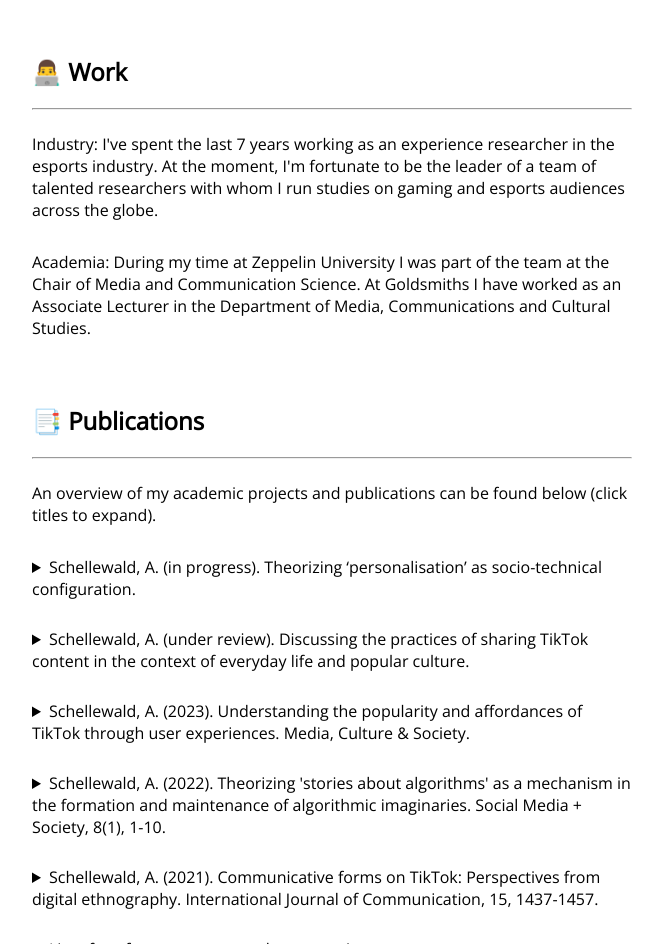
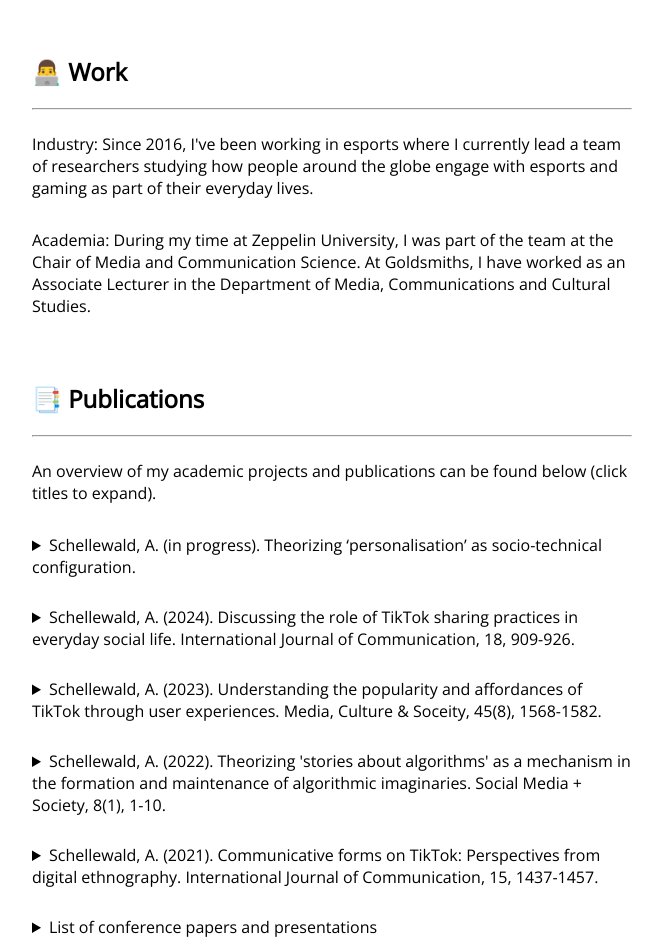
Before and after one commit to aschellewald/aschellewald.github.io, a plain HTML site: page index.html in a window 1280 px wide. Shown: the part 681-1625 px from the top of the page, without its empty margins (308-971 px from the left). Drawn offline with Linux system fonts and the light colour scheme.

Commit message:
Update index.html

```diff
--- a/index.html
+++ b/index.html
@@ -23,8 +23,8 @@
 		</div>
 		<div>
 			<br><h2>&#x1F468;&#x200D;&#x1F4BB; Work</h2><hr>
-			<p>Industry: I've spent the last 7 years working as an experience researcher in the esports industry. At the moment, I'm fortunate to be the leader of a team of talented researchers with whom I run studies on gaming and esports audiences across the globe.</p>
-			<p>Academia: During my time at Zeppelin University I was part of the team at the Chair of Media and Communication Science. At Goldsmiths I have worked as an Associate Lecturer in the Department of Media, Communications and Cultural Studies.</p>
+			<p>Industry: Since 2016, I've been working in esports where I currently lead a team of researchers studying how people around the globe engage with esports and gaming as part of their everyday lives.</p>
+			<p>Academia: During my time at Zeppelin University, I was part of the team at the Chair of Media and Communication Science. At Goldsmiths, I have worked as an Associate Lecturer in the Department of Media, Communications and Cultural Studies.</p>
 		</div>
 		<div>
 			<br><h2>&#x1F4D1; Publications</h2><hr>
@@ -34,11 +34,11 @@
 				<p class="abstract">Abstract: In both popular and technical discourses recommender systems are usually seen as the dominant driver of what is described as ‘personalisation’ – that can be, for example, a content feed that is specifically tailored to a given user based on their past consumption preferences. Recent research has increasingly foregrounded the active role that users play within such environments of personalisation, focussing for instance on the ways in which self-identities are negotiated or algorithmic biases responded to. This paper contributes to these debates by developing the idea of ‘reading for personalisation’. It argues that users, through the way in which they navigate and ‘read’ algorithmic environments, performatively enact personalisation as an outcome they experience as an environmental property. This performance consists of a habitualised navigation towards content resonating with ideas of one’s self. As such I position the ‘reader’ as a dominant driving force shaping the socio-technical configuration that we understand as ‘personalisation’.</p>
 			</details>
 			<details>
-				<summary>Schellewald, A. (under review). Discussing the practices of sharing TikTok content in the context of everyday life and popular culture.</summary>
-				<p class="abstract">Abstract: A crucial element of TikTok consumption is the practice of sharing TikTok videos within social networks. In this paper I draw on fieldwork with young adult TikTok users to address this facet of TikTok consumption. I show how people ‘mined’ the For You Page for videos that could function as cues to facilitate social relationships both at a distance as well as in settings of physical co-presence. I highlight the ways in which TikTok clips are shared in a phatic manner to activate social relationships, for example through communicating messages of ‘thinking about you’ or relating to others as mutual through the referencing of TikTok memes and clips in everyday conversations. In so doing, I advance an argument to understand TikTok as a social medium on this dimension of practice. Furthermore, I underscore the importance of thinking about recommender systems beyond the notion of personalisation and instead focusing on their social embeddedness more.</p>
+				<summary>Schellewald, A. (2024). Discussing the role of TikTok sharing practices in everyday social life. International Journal of Communication, 18, 909-926.</summary>
+				<p class="abstract">Abstract: A crucial element of TikTok consumption is the act of sharing TikTok videos with others, such as friends. In this article, I draw on ethnographic fieldwork with young adult TikTok users based in the United Kingdom to investigate this practice. I show how people use TikTok’s “For You” page as a resource to facilitate social relationships at a distance and in  settings of physical copresence. I highlight how TikTok clips are shared in a phatic manner to activate social relationships, for example, by communicating messages such as “thinking about you” or relating to others by referencing TikTok memes in conversations. Attending to sharing practices, I argue, provides a fruitful way to understand how self-identities and interpersonal relationships are articulated in social media environments increasingly organized around the logic of personalization.<br><br>The full paper is available open access <a href="https://ijoc.org/index.php/ijoc/article/view/20993/4476" target="_blank">here</a></p>
 			</details>
 			<details>
-				<summary>Schellewald, A. (2023). Understanding the popularity and affordances of TikTok through user experiences. Media, Culture &amp; Society.</summary>
+				<summary>Schellewald, A. (2023). Understanding the popularity and affordances of TikTok through user experiences. Media, Culture & Soceity, 45(8), 1568-1582.</summary>
 				<p class="abstract">Abstract: In this paper I discuss the affordances and popularity of the short-video app TikTok from an audience studies point of view. I do so by drawing on findings from ethnographic fieldwork with young adult TikTok users based in the United Kingdom that was conducted in 2020 and 2021. I trace how using the app, specifically scrolling through the TikTok For You Page, the app’s algorithmic content feed, became a fixed part of the everyday routines of young adults. I show how TikTok appealed to them as a convenient means of escape and relief that they were unable to find elsewhere during and beyond times of lockdown. Further, I highlight the complex nature of TikTok as an app and the active role that users play in imagining and appropriating the app’s affordances as meaningful parts of their everyday social life. Closing the paper, I reflect on future directions of TikTok scholarship by stressing the importance of situated audience studies.<br><br>The full paper is available open access <a href="https://journals.sagepub.com/doi/full/10.1177/01634437221144562" target="_blank">here</a></p>
 			</details>
 			<details>
```
